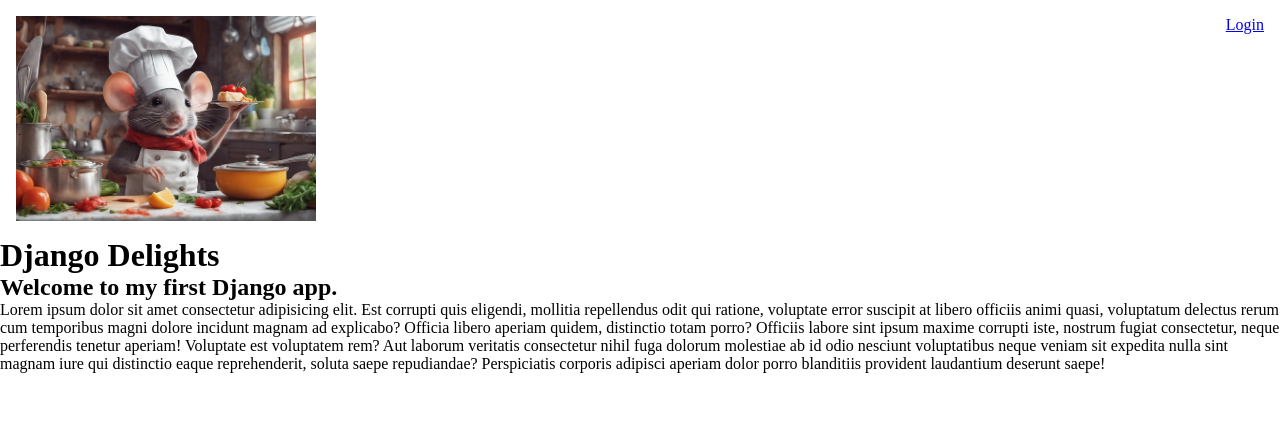
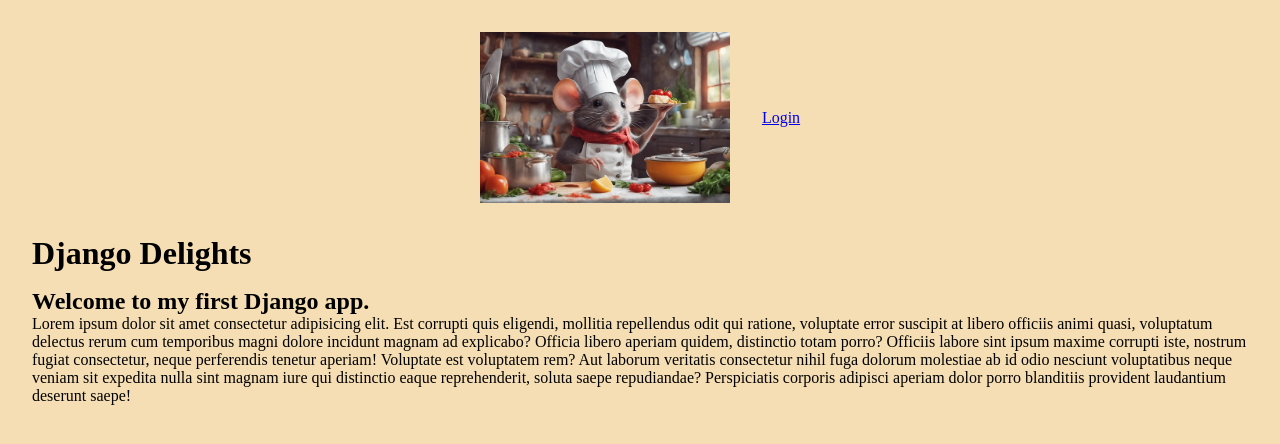
Before and after one commit to smajewski1980/django_delights, a Django app: page / in a window 1280 px wide. Shown: the top 444 px of the page. Run offline with Django 5.2, Linux system fonts and the light colour scheme.

Commit message:
styled the base.html header

```diff
--- a/inventory/static/inventory/css/style.css
+++ b/inventory/static/inventory/css/style.css
@@ -6,31 +6,34 @@
   box-sizing: border-box;
 }
 
+body {
+  background-color: wheat;
+}
+
 /* * {
   outline: 2px solid lime;
 } */
 
 header {
   display: flex;
-  justify-content: space-between;
-  padding: 1rem;
+  justify-content: center;
+  padding: 2rem;
+  gap: 2rem;
   flex-wrap: wrap;
 }
 
-@media screen and (width < 650px) {
-  header {
-    justify-content: center;
-  }
-
-  img {
-    margin-block-end: 1rem;
-  }
+nav {
+  align-self: center;
 }
 
 ul {
   list-style-type: none;
   display: flex;
   gap: 1rem;
+
+  li {
+    font-size: 1.125rem;
+  }
 }
 
 img {
@@ -39,5 +42,13 @@ img {
 }
 
 #chef-rat {
-  max-width: 300px;
+  max-width: 250px;
 }
+
+main {
+  padding-inline: 2rem;
+}
+
+h1 {
+  margin-block-end: 1rem;
+}
--- a/inventory/templates/inventory/base.html
+++ b/inventory/templates/inventory/base.html
@@ -50,8 +50,9 @@
         </ul>
       </nav>
     </header>
-    <h1>Django Delights</h1>
-
-    {% block content %} {% endblock %}
+    <main>
+      <h1>Django Delights</h1>
+      {% block content %} {% endblock %}
+    </main>
   </body>
 </html>
```
Also changed, not shown: db.sqlite3.
